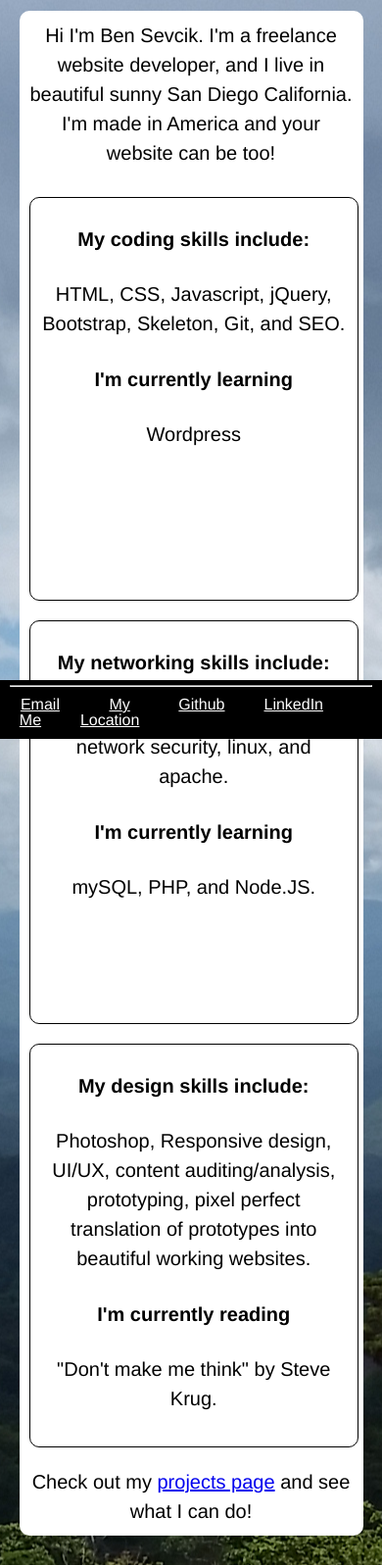
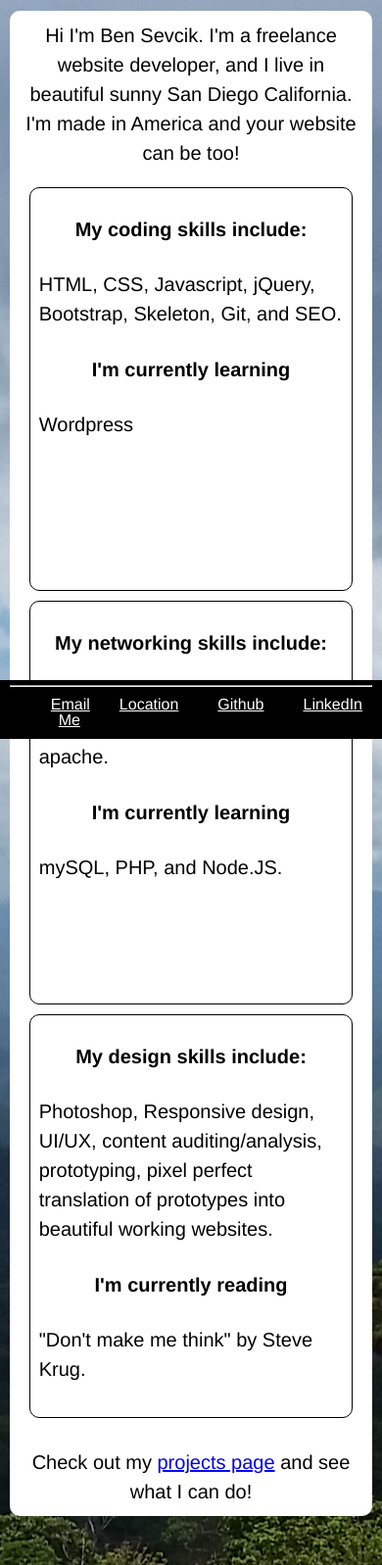
Before and after one commit to bsevcik/portfolioWebsite, a PHP site: page /index.html in a window 390 px wide. Shown: the part 90-1687 px from the top of the page at 98% size. Run offline with PHP 8.4, Linux system fonts and the light colour scheme; some libraries are stand-ins or nearby versions.

Commit message:
Changed floats to flexbox. Is responsive now

```diff
--- a/index.css
+++ b/index.css
@@ -16,7 +16,9 @@ header {
 main {
     clear:both;
     width: 90%;
+    /* min-width: 480px; */
     max-width: 960px;
+    min-height: 135px;
     margin: 4em auto;
     font-size: 20px;
     line-height: 30px;
@@ -38,16 +40,23 @@ section > p {
 section h4 {
     text-align: center;
 }
-section > div:nth-child(2), section div:nth-child(3), section div:nth-child(4) {
+.cardContainer {
+    display: flex;
+    justify-content: space-around;
+    align-items: stretch;
+}
+.card {
     width: 29%;
     min-height: 410px;
-    float: left;
     border: 1px solid black;
     border-radius: 10px;
     padding: 0 9px 0 9px;
     margin: 0 10px 10px 10px;
-    /* justify-self: center; */
+    /* display: flex; */
 }
+/* .card h4:nth-child(2) {
+    align-self: flex-end;
+} */
 section p:first-of-type, section p:last-of-type {
     width: 100%;
     text-align: center;
@@ -94,7 +103,7 @@ nav ul, footer ul {
     padding: 0;
     text-align: right;
     margin: 0;
-    padding-right: 40px;
+    /* padding-right: 40px; */
     transition: 1s;
 }
 nav > div.menu > ul > li:nth-child(1) {
@@ -141,41 +150,17 @@ footer {
     line-height: 45px;
     min-width: 840px;
 }
-footer ul {
+/* footer ul {
     display: flex;
     justify-content: center;
     text-align: center;
-}
+} */
 footer hr, footer ul li, footer a {
     line-height: 1em;
     margin: 5px 10px 5px 10px;
     color: #fff;
 }
-@media(max-width: 1075px) {
-    section div:nth-child(2), section div:nth-child(3) {
-        width: 45%;
-        float: left;
-    }
-    section div:nth-child(4) {
-        clear: both;
-        width: 95%;
-    }
-}
-@media(max-width: 930px){
-    section > div:nth-child(2), section > div:nth-child(3), section > div:nth-child(4) {
-        width: 97%;
-        text-align: center;
-        padding: 0 10px 0 10px;
-        margin: 10px auto 10px auto;
-    }
-}
-@media(max-width: 800px) {
-    section > div:nth-child(2), section > div:nth-child(3), section > div:nth-child(4) {
-        width: 95%;
-        text-align: center;
-        padding: 0 10px 0 10px;
-        margin: 10px auto 10px auto;
-    }
+@media(max-width: 768px) {
     main {
         border-radius: 10px;
     }
@@ -225,3 +210,15 @@ footer hr, footer ul li, footer a {
         margin-top: 350px;
     }
 }
+@media(max-width: 630px) {
+    main {
+        width: 95%;
+    }
+    .cardContainer {
+        display: flex;
+        flex-wrap: wrap;
+    }
+    .card {
+        width: 90%;
+    }
+}
--- a/index.html
+++ b/index.html
@@ -2,7 +2,8 @@
 <html>
 <head>
     <meta charset="UTF-8">
-    <meta name="viewport" content="width=device-width, initial-scale=1.0">
+    <meta name="viewport" content="width=device-width, initial-scale=1">
+    <!-- <meta name="viewport" content="width=device-width, initial-scale=0.86, maximum-scale=3.0, minimum-scale=0.86"> -->
     <meta http-equiv="X-UA-Compatible" content="ie=edge">
 <title>Ben Sevcik's Website</title>
     <script src="https://code.jquery.com/jquery-3.3.1.min.js"></script>
@@ -39,14 +40,16 @@
             <p>
                 Hi I'm Ben Sevcik. I'm a freelance website developer, and I live in beautiful sunny San Diego California. <br> I'm made in America and your website can be too!
             </p>
-            <div>
+            <div class="cardContainer">
+                <div class="card">
                     <h4>My coding skills include:</h4>HTML, CSS, Javascript, jQuery, Bootstrap, Skeleton, Git, and SEO.<h4>I'm currently learning</h4> Wordpress
                 </div>
-            <div>
+                <div class="card">
                     <h4>My networking skills include:</h4>AWS (this site is hosted by AWS!), network security, linux, and apache.<h4>I'm currently learning</h4> mySQL, PHP, and Node.JS.
                 </div>
-            <div>
+                <div class="card">
                     <h4>My design skills include:</h4>Photoshop, Responsive design, UI/UX, content auditing/analysis, prototyping, pixel perfect translation of prototypes into beautiful working websites.<h4>I'm currently reading</h4> "Don't make me think" by Steve Krug.
+                </div>
             </div>
                 <p>
                     Check out my <a href="/projects/">projects page</a> and see what I can do!
@@ -61,7 +64,7 @@
             <a id="emailMe" href="mailto:bensevcik+webdev@gmail.com">Email Me</a>
         </li>
         <li>
-            <a id ="mapMe" href="https://www.google.com/maps/place/San+Diego,+CA/@32.606528,-117.2295819,9.5z/data=!4m5!3m4!1s0x80d9530fad921e4b:0xd3a21fdfd15df79!8m2!3d32.715738!4d-117.1610838">My Location</a>
+            <a id ="mapMe" href="https://www.google.com/maps/place/San+Diego,+CA/@32.606528,-117.2295819,9.5z/data=!4m5!3m4!1s0x80d9530fad921e4b:0xd3a21fdfd15df79!8m2!3d32.715738!4d-117.1610838">Location</a>
         </li>
         <li>
             <a id="githubMe" href="https://www.github.com/bsevcik">Github</a>
```
Also changed, not shown: index.php (added, +11 -0 lines), projects/index.html (+6 -6 lines), favicon.ico (added). Lines whose indentation alone changed are shown as unchanged.
